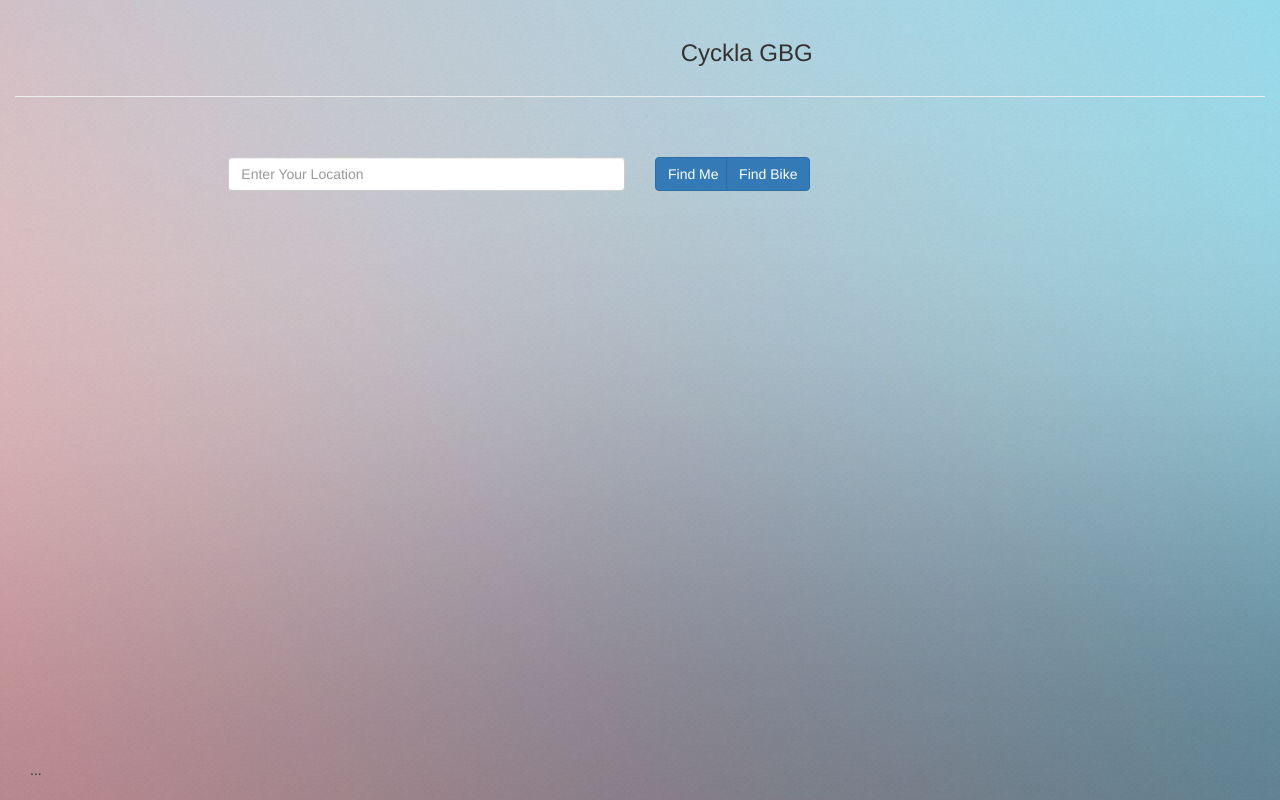
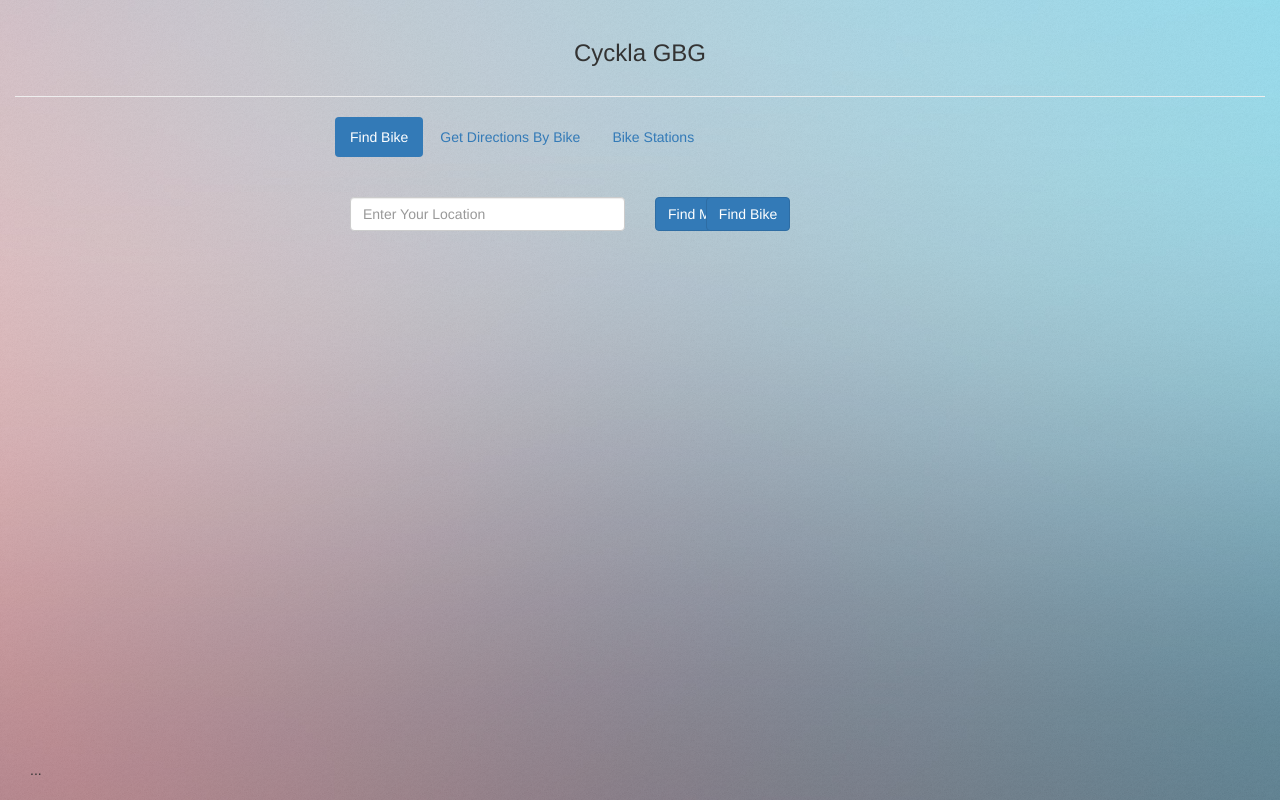
Before and after one commit to chraker/cyklagbg, a Django app: page /cyklagbg/ in a window 1280 px wide. Run offline with Django 3.2, Linux system fonts and the light colour scheme; some libraries are stand-ins or nearby versions.

Commit message:
fixed navigations and views

```diff
--- a/static/css/main.css
+++ b/static/css/main.css
@@ -11,35 +11,35 @@ body {
 		background-attachment: fixed,			fixed,				fixed;
 	}
 
-		body:after {
-			content: '';
-			display: block;
-			position: fixed;
-			top: 0;
-			left: 0;
-			width: 100%;
-			height: inherit;
-			opacity: 0;
-			z-index: 1;
-			background-color: #ffffff;
-			background-image: url("../img/overlay.png"), -moz-linear-gradient(60deg, rgba(255, 165, 150, 0.5) 5%, rgba(0, 228, 255, 0.35));
-			background-image: url("../img/overlay.png"), -webkit-linear-gradient(60deg, rgba(255, 165, 150, 0.5) 5%, rgba(0, 228, 255, 0.35));
-			background-image: url("../img/overlay.png"), -ms-linear-gradient(60deg, rgba(255, 165, 150, 0.5) 5%, rgba(0, 228, 255, 0.35));
-			background-image: url("../img/overlay.png"), linear-gradient(60deg, rgba(255, 165, 150, 0.5) 5%, rgba(0, 228, 255, 0.35));
-			background-repeat: repeat,			no-repeat;
-			background-size: 100px 100px, cover;
-			background-position: top left,		center center;
-			-moz-transition: opacity 1.75s ease-out;
-			-webkit-transition: opacity 1.75s ease-out;
-			-ms-transition: opacity 1.75s ease-out;
-			transition: opacity 1.75s ease-out;
-		}
+		/*body:after {*/
+			/*content: '';*/
+			/*display: block;*/
+			/*position: fixed;*/
+			/*top: 0;*/
+			/*left: 0;*/
+			/*width: 100%;*/
+			/*height: inherit;*/
+			/*opacity: 0;*/
+			/*z-index: 1;*/
+			/*background-color: #ffffff;*/
+			/*background-image: url("../img/overlay.png"), -moz-linear-gradient(60deg, rgba(255, 165, 150, 0.5) 5%, rgba(0, 228, 255, 0.35));*/
+			/*background-image: url("../img/overlay.png"), -webkit-linear-gradient(60deg, rgba(255, 165, 150, 0.5) 5%, rgba(0, 228, 255, 0.35));*/
+			/*background-image: url("../img/overlay.png"), -ms-linear-gradient(60deg, rgba(255, 165, 150, 0.5) 5%, rgba(0, 228, 255, 0.35));*/
+			/*background-image: url("../img/overlay.png"), linear-gradient(60deg, rgba(255, 165, 150, 0.5) 5%, rgba(0, 228, 255, 0.35));*/
+			/*background-repeat: repeat,			no-repeat;*/
+			/*background-size: 100px 100px, cover;*/
+			/*background-position: top left,		center center;*/
+			/*-moz-transition: opacity 1.75s ease-out;*/
+			/*-webkit-transition: opacity 1.75s ease-out;*/
+			/*-ms-transition: opacity 1.75s ease-out;*/
+			/*transition: opacity 1.75s ease-out;*/
+		/*}*/
 
-		body.is-loading:after {
-			opacity: 1;
-		}
+		/*body.is-loading:after {*/
+			/*opacity: 1;*/
+		/*}*/
 
 
-#map {
-    height: 100%;
-}
+/*#map {*/
+    /*height: 100%;*/
+/*}*/
--- a/templates/base.html
+++ b/templates/base.html
@@ -17,27 +17,37 @@
 <body class="body" style="background-color:#f6f6f6">
 <div class="container-fluid" style="min-height:95%; ">
     <div class="row">
-        <div class="col-sm-2">
-            <br>
-{#            <center>#}
-{#                <img src="{% static 'personal/img/profile.jpg' %}" class="responsive-img" style='max-height:100px;' alt="face">#}
-{#            </center>#}
-        </div>
-        <div class="col-sm-10">
             <br>
             <center>
                 <h3>Cyckla GBG</h3>
             </center>
-        </div>
     </div><hr>
 
+
+
     <div class="row">
-        <div class='container-fluid'>
-            <br><br>
-            {% block content %}
-            {% endblock %}
+
+        <div class="col-sm-3">
+        </div>
+
+        <div class="col-sm-6">
+            <ul class="nav nav-pills .nav-stacked">
+              <li role="presentation" class="{% if nbar == '' %}active{% endif %}"><a href="/cyklagbg/">Find Bike</a></li>
+              <li role="presentation" class="{% if nbar == 'directions' %}active{% endif %}"><a href="/cyklagbg/directions">Get Directions By Bike</a></li>
+              <li role="presentation" class="{% if nbar == 'stations' %}active{% endif %}"><a href="/cyklagbg/stations">Bike Stations</a></li>
+            </ul>
+
+            <div class='container-fluid'>
+                <br><br>
+                {% block content %}
+                {% endblock %}
+            </div>
+        </div>
+
+        <div class="col-sm-3">
         </div>
     </div>
+
 </div>
 <footer>
     <div class="container-fluid" style='margin-left:15px'>
--- a/templates/getbike.html
+++ b/templates/findbike.html
@@ -1,3 +1,23 @@
+{% extends "base.html" %}
+
+{% block content %}
+
+    <div class="row">
+        <div class="col-sm-6">
+            <input type="text" class="form-control" id="location" placeholder="Enter Your Location">
+        </div>
+        <div class=" col-sm-1">
+                <button type="submit" class="btn btn-primary" id="findMe">Find Me</button>
+        </div>
+        <div class=" col-sm-1">
+            <button type="submit" class="btn btn-primary" id="findBike">Find Bike</button>
+        </div>
+    </div>
+
+
+{% endblock %}
+
+
 <script type="text/javascript" src="{{ STATIC_URL }} /static/js/jquery-3.1.1.min.js"></script>
 <script>
   function initAutocomplete() {
@@ -39,16 +59,3 @@
       });
   });
 </script>
-
-
-<div class="row">
-    <div class="col-sm-6">
-        <input type="text" class="form-control" id="location" placeholder="Enter Your Location">
-    </div>
-    <div class=" col-sm-1">
-            <button type="submit" class="btn btn-primary" id="findMe">Find Me</button>
-    </div>
-    <div class=" col-sm-1">
-        <button type="submit" class="btn btn-primary" id="findBike">Find Bike</button>
-    </div>
-</div>
--- a/templates/index.html
+++ /dev/null
@@ -1,11 +0,0 @@
-{% extends "base.html" %}
-
-{% block content %}
-    <div class="row">
-        <div class="col-sm-2"></div>
-        <div class="col-sm-8">
-            {% include "getbike.html" with data=data %}
-        </div>
-        <div class="col-sm-2"></div>
-    </div>
-{% endblock %}
--- a/templates/stations.html
+++ b/templates/stations.html
@@ -1,4 +1,8 @@
-
+{% extends "base.html" %}
+{% block content %}
 {% for station in data %}
     <p> {{ station.name }} </p>
 {% endfor %}
+
+
+{% endblock %}
--- a/webapp/urls.py
+++ b/webapp/urls.py
@@ -3,6 +3,7 @@ from django.conf.urls import url
 from webapp import views
 
 urlpatterns = [
-    url(r'^$', views.home, name = "home"),
-    url(r'^bikes/$', views.getbike, name='getbike'),
+    url(r'^$', views.findbike, name = "findbike"),
+    url(r'^directions/$', views.directions, name='directions'),
+    url(r'^stations/$', views.stations, name='stations'),
 ]
--- a/webapp/views.py
+++ b/webapp/views.py
@@ -10,41 +10,44 @@ from django.template.response import TemplateResponse
 from webapp.models import BikeStation
 
 
-def home(request):
+def findbike(request):
     data = BikeStation.objects.all()
-    return TemplateResponse(request, 'index.html', {'data' : data})
+    return TemplateResponse(request, 'findbike.html', {'data' : data, 'nbar': ''})
+
+def stations(request):
+    data = BikeStation.objects.all()
+    return TemplateResponse(request, 'stations.html', {'data' : data, 'nbar': 'stations'})
 
 def directions(request):
-    context = RequestContext(request)
-    if request.method == 'GET':
-        location = request.GET['location']
+    data = BikeStation.objects.all()
+    return TemplateResponse(request, 'directions.html', {'data' : data, 'nbar': 'directions'})
 
-def getbike(request):
-    if request.method == 'GET':
-        # get location as long/lat
-        request_str = "https://maps.googleapis.com/maps/api/geocode/json?key=AIzaSyCGTxlg3YzIgRVdPD3HFpYlMkrSyxQNHyI"
-        request_str += "&address=" + request.GET['location'].replace(", ","+")
-
-        location = requests.get(request_str).content.decode("utf-8").replace("\n","")
-        location = json.loads(location)
-        loc_data = location["results"][0]["geometry"]["location"]
-        locatior_str = str(loc_data["lat"])+","+ str(loc_data["lng"])
-
-        # make matrix search for bike stations
-        request_str = "https://maps.googleapis.com/maps/api/distancematrix/json?key=AIzaSyCGTxlg3YzIgRVdPD3HFpYlMkrSyxQNHyI"
-        request_str += "&origins=" + locatior_str
-        request_str +="&destiantions="
-        data = BikeStation.objects.all()
-        for station in data:
-            if station.available_bikes > 0 :
-                request_str += str(station.lat)
-                request_str += ","
-                request_str += str(station.long)
-                request_str += "|"
-
-        request_str += "&mode=walking"
-
-        r = requests.get(request_str)
-
-        # get closest station
-        r.doh
+# def getbike(request):
+#     if request.method == 'GET':
+#         # get location as long/lat
+#         request_str = "https://maps.googleapis.com/maps/api/geocode/json?key=AIzaSyCGTxlg3YzIgRVdPD3HFpYlMkrSyxQNHyI"
+#         request_str += "&address=" + request.GET['location'].replace(", ","+")
+#
+#         location = requests.get(request_str).content.decode("utf-8").replace("\n","")
+#         location = json.loads(location)
+#         loc_data = location["results"][0]["geometry"]["location"]
+#         locatior_str = str(loc_data["lat"])+","+ str(loc_data["lng"])
+#
+#         # make matrix search for bike stations
+#         request_str = "https://maps.googleapis.com/maps/api/distancematrix/json?key=AIzaSyCGTxlg3YzIgRVdPD3HFpYlMkrSyxQNHyI"
+#         request_str += "&origins=" + locatior_str
+#         request_str +="&destiantions="
+#         data = BikeStation.objects.all()
+#         for station in data:
+#             if station.available_bikes > 0 :
+#                 request_str += str(station.lat)
+#                 request_str += ","
+#                 request_str += str(station.long)
+#                 request_str += "|"
+#
+#         request_str += "&mode=walking"
+#
+#         r = requests.get(request_str)
+#
+#         # get closest station
+#         r.doh
```
Also changed, not shown: templates/directions.html (renamed from templates/getdirections.html, +12 -8 lines).
